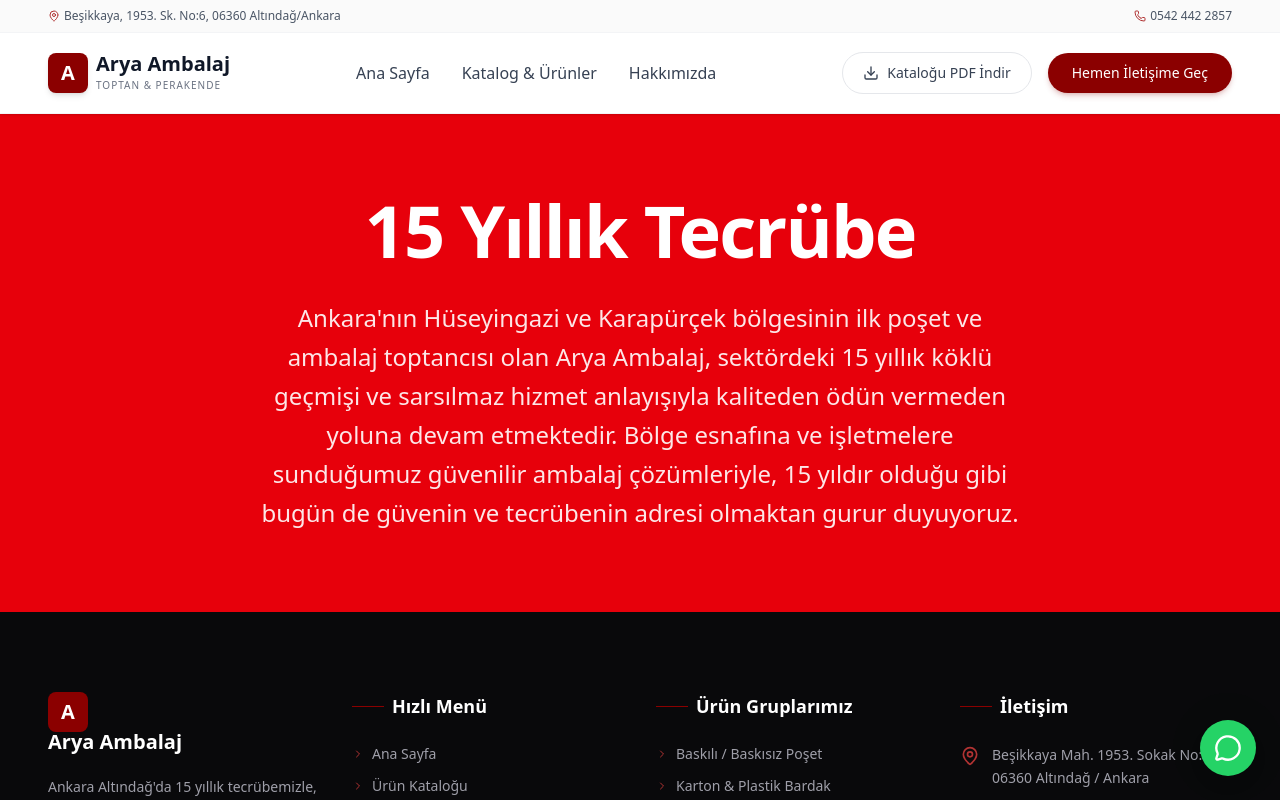
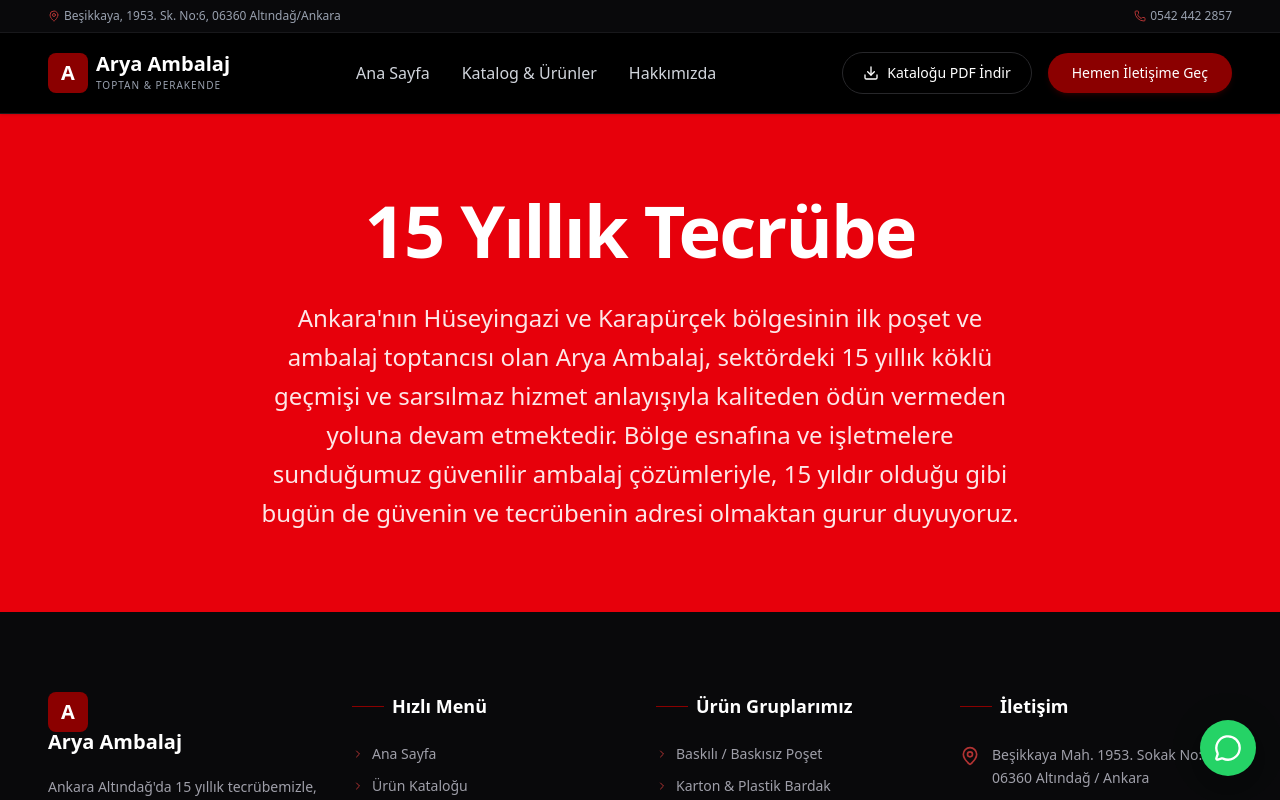
Before and after one commit to ardaeminoglu001-ship-it/aryaambalaj, a Next.js app: page /hakkimizda in a window 1280 px wide. Shown: the top 800 px of the page. Built offline with nearby package versions, Linux system fonts and the light colour scheme; a web font is replaced by a local one.

Commit message:
Update Navbar.tsx

```diff
--- a/src/components/layout/Navbar.tsx
+++ b/src/components/layout/Navbar.tsx
@@ -8,9 +8,9 @@
     const [isOpen, setIsOpen] = useState(false);
 
     return (
-        <nav className="bg-white sticky top-0 z-50 shadow-sm border-b border-gray-100">
+        <nav className="bg-black sticky top-0 z-50 shadow-sm border-b border-zinc-900">
             {/* Top Info Bar (Desktop only) */}
-            <div className="hidden md:flex justify-between items-center bg-zinc-50 border-b border-gray-100 px-6 lg:px-12 py-2 text-xs text-gray-600">
+            <div className="hidden md:flex justify-between items-center bg-zinc-950 border-b border-zinc-900 px-6 lg:px-12 py-2 text-xs text-gray-400">
                 <div className="flex items-center gap-4">
                     <span className="flex items-center gap-1">
                         <MapPin className="w-3 h-3 text-primary-600" />
@@ -22,7 +22,7 @@
                         href="https://wa.me/905424422857"
                         target="_blank"
                         rel="noopener noreferrer"
-                        className="flex items-center gap-1 hover:text-primary-800 transition-colors font-medium"
+                        className="flex items-center gap-1 hover:text-white transition-colors font-medium"
                     >
                         <Phone className="w-3 h-3 text-primary-600" />
                         0542 442 2857
@@ -39,10 +39,10 @@
                             A
                         </div>
                         <div className="flex flex-col">
-                            <span className="font-serif font-bold text-xl text-gray-900 leading-none">
+                            <span className="font-serif font-bold text-xl text-white leading-none">
                                 Arya Ambalaj
                             </span>
-                            <span className="text-[10px] text-gray-500 font-medium tracking-widest uppercase mt-1">
+                            <span className="text-[10px] text-gray-400 font-medium tracking-widest uppercase mt-1">
                                 Toptan & Perakende
                             </span>
                         </div>
@@ -52,19 +52,19 @@
                     <div className="hidden md:flex items-center gap-8">
                         <Link
                             href="/"
-                            className="text-gray-700 hover:text-primary-800 font-medium transition-colors"
+                            className="text-gray-300 hover:text-white font-medium transition-colors"
                         >
                             Ana Sayfa
                         </Link>
                         <Link
                             href="/#kategoriler"
-                            className="text-gray-700 hover:text-primary-800 font-medium transition-colors"
+                            className="text-gray-300 hover:text-white font-medium transition-colors"
                         >
                             Katalog & Ürünler
                         </Link>
                         <Link
                             href="/hakkimizda"
-                            className="text-gray-700 hover:text-primary-800 font-medium transition-colors"
+                            className="text-gray-300 hover:text-white font-medium transition-colors"
                         >
                             Hakkımızda
                         </Link>
@@ -72,7 +72,7 @@
 
                     {/* Desktop Right Side (Call to Action) */}
                     <div className="hidden md:flex items-center gap-4">
-                        <button className="flex items-center gap-2 px-5 py-2.5 rounded-full border border-gray-200 text-gray-700 hover:bg-gray-50 hover:border-gray-300 font-medium text-sm transition-all duration-300">
+                        <button className="flex items-center gap-2 px-5 py-2.5 rounded-full border border-zinc-800 text-white hover:bg-zinc-900 font-medium text-sm transition-all duration-300">
                             <Download className="w-4 h-4" />
                             Kataloğu PDF İndir
                         </button>
@@ -88,7 +88,7 @@
 
                     {/* Mobile Menu Button */}
                     <button
-                        className="md:hidden p-2 text-gray-600 hover:text-primary-800 focus:outline-none"
+                        className="md:hidden p-2 text-white hover:text-gray-300 focus:outline-none"
                         onClick={() => setIsOpen(!isOpen)}
                     >
                         {isOpen ? <X className="w-6 h-6" /> : <Menu className="w-6 h-6" />}
@@ -98,33 +98,33 @@
 
             {/* Mobile Nav */}
             {isOpen && (
-                <div className="md:hidden bg-white border-t border-gray-100 absolute w-full shadow-lg">
+                <div className="md:hidden bg-zinc-950 border-t border-zinc-900 absolute w-full shadow-lg">
                     <div className="flex flex-col px-4 pt-2 pb-6 gap-4">
                         <Link
                             href="/"
                             onClick={() => setIsOpen(false)}
-                            className="block px-4 py-3 text-gray-800 hover:bg-gray-50 hover:text-primary-800 rounded-lg font-medium"
+                            className="block px-4 py-3 text-gray-300 hover:bg-black hover:text-white rounded-lg font-medium"
                         >
                             Ana Sayfa
                         </Link>
                         <Link
                             href="/#kategoriler"
                             onClick={() => setIsOpen(false)}
-                            className="block px-4 py-3 text-gray-800 hover:bg-gray-50 hover:text-primary-800 rounded-lg font-medium"
+                            className="block px-4 py-3 text-gray-300 hover:bg-black hover:text-white rounded-lg font-medium"
                         >
                             Katalog & Ürünler
                         </Link>
                         <Link
                             href="/hakkimizda"
                             onClick={() => setIsOpen(false)}
-                            className="block px-4 py-3 text-gray-800 hover:bg-gray-50 hover:text-primary-800 rounded-lg font-medium"
+                            className="block px-4 py-3 text-gray-300 hover:bg-black hover:text-white rounded-lg font-medium"
                         >
                             Hakkımızda
                         </Link>
 
-                        <div className="h-px bg-gray-100 my-2" />
+                        <div className="h-px bg-zinc-900 my-2" />
 
-                        <button className="flex items-center justify-center gap-2 w-full px-4 py-3 rounded-lg border border-gray-200 text-gray-700 font-medium text-sm">
+                        <button className="flex items-center justify-center gap-2 w-full px-4 py-3 rounded-lg border border-zinc-800 text-white hover:bg-black font-medium text-sm">
                             <Download className="w-4 h-4" />
                             Kataloğu PDF İndir
                         </button>
```
